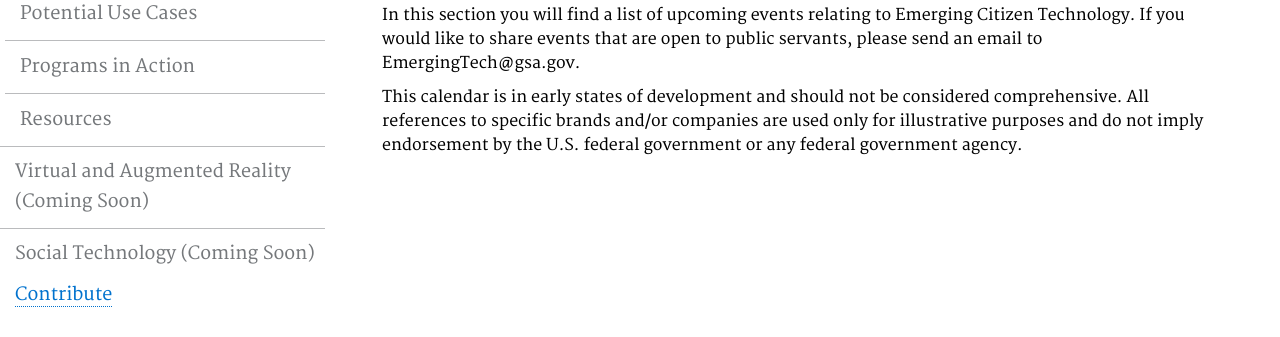
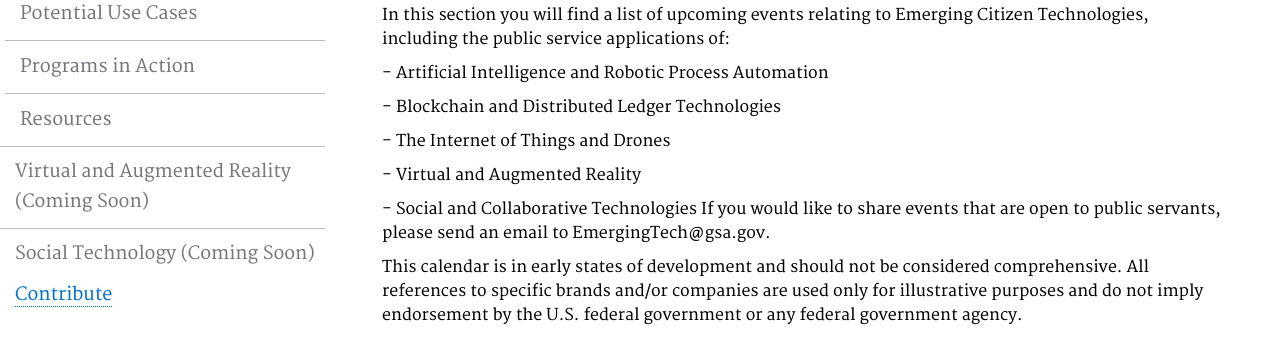
Before and after one commit to GSA/emerging-technology-atlas, a Jekyll site: the page built from pages/calendar.md, in a window 1280 px wide, cut to the strip 831-1168 px from the top of the page. Built offline with Jekyll 4.4.1, drawn with Linux system fonts in a browser that asks for light colours.

Commit message:
Update calendar.md

```diff
--- a/pages/calendar.md
+++ b/pages/calendar.md
@@ -15,6 +15,13 @@ calendar: true
 	<iframe src="https://calendar.google.com/calendar/embed?src=gsa.gov_1n582gaddo0pl8breava01fbqk%40group.calendar.google.com&ctz=America/New_York" style="border: 0" width="800" height="600" frameborder="0" scrolling="no"></iframe>
 </div><!--/span-->
 
-<p>In this section you will find a list of upcoming events relating to Emerging Citizen Technology. If you would like to share events that are open to public servants, please send an email to EmergingTech@gsa.gov.</p>
+<p>In this section you will find a list of upcoming events relating to Emerging Citizen Technologies, including the public service applications of:
+<p> - Artificial Intelligence and Robotic Process Automation
+<p> - Blockchain and Distributed Ledger Technologies
+<p> - The Internet of Things and Drones
+<p> - Virtual and Augmented Reality
+<p> - Social and Collaborative Technologies
+
+If you would like to share events that are open to public servants, please send an email to EmergingTech@gsa.gov.</p>
 
 <p> This calendar is in early states of development and should not be considered comprehensive. All references to specific brands and/or companies are used only for illustrative purposes and do not imply endorsement by the U.S. federal government or any federal government agency. </p>
```
